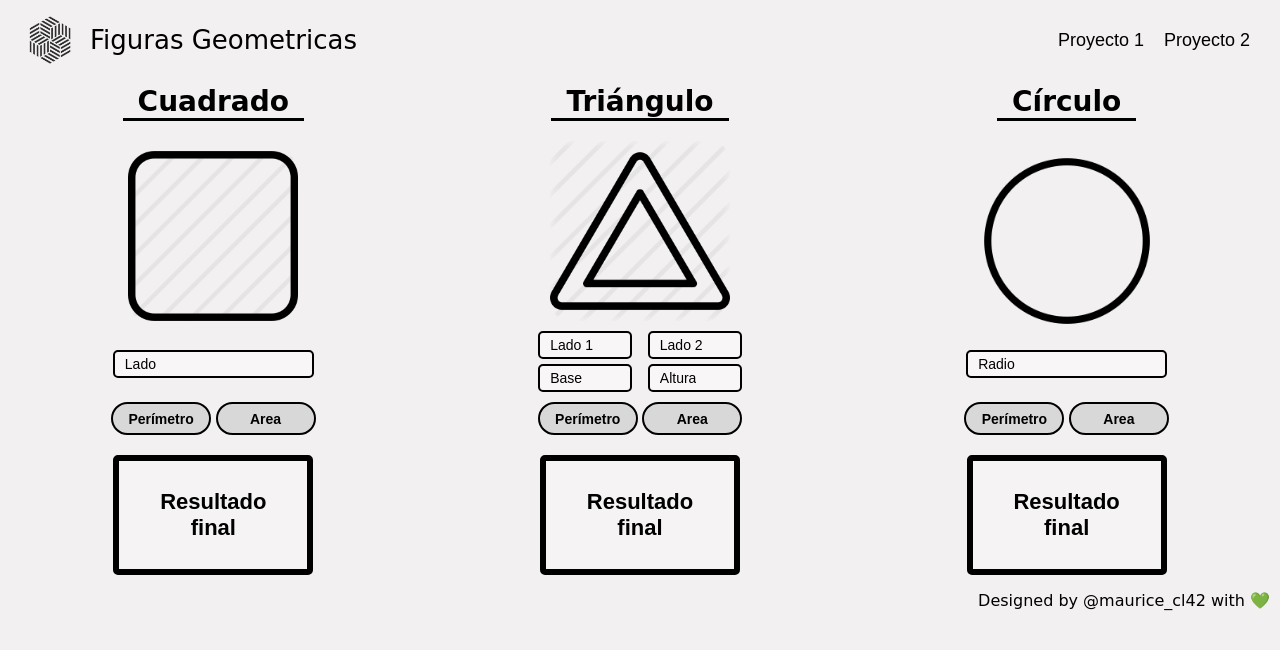
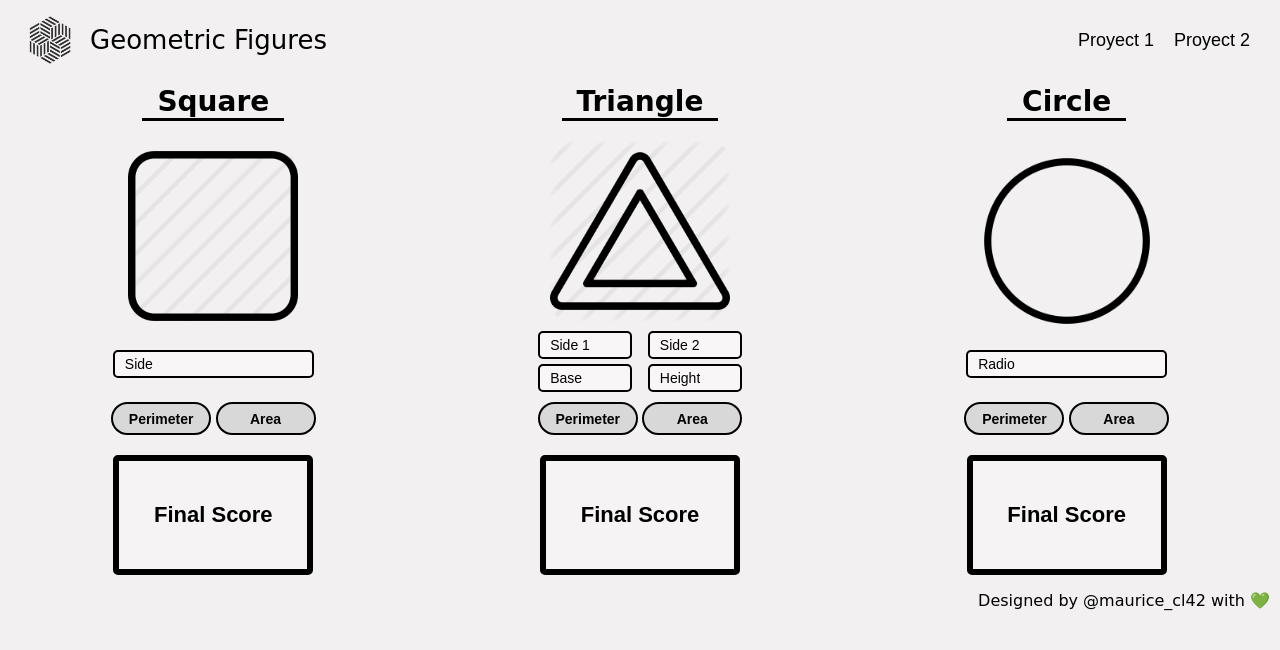
Before and after one commit to maucarrasz/matematicas, a plain HTML site: page index.html in a window 1280 px wide. Drawn offline with Linux system fonts and the light colour scheme; a web font is replaced by a local one.

Commit message:
Change the language (to English)

```diff
--- a/index.html
+++ b/index.html
@@ -4,7 +4,7 @@
     <meta charset="UTF-8" />
     <meta http-equiv="X-UA-Compatible" content="IE=edge" />
     <meta name="viewport" content="width=device-width, initial-scale=1.0" />
-    <title>Proyecto 1 | Figuras geométricas</title>
+    <title>Proyect 1 | Geometric figures</title>
     <link rel="stylesheet" href="./styles/taller1.css" />
     <link rel="preconnect" href="https://fonts.googleapis.com" />
     <link rel="preconnect" href="https://fonts.gstatic.com" crossorigin />
@@ -17,18 +17,18 @@
     <header>
       <div class="logo-container">
         <img src="./src/logo-figuras.jpg" alt="" class="logo" />
-        <p>Figuras Geometricas</p>
+        <p>Geometric Figures</p>
       </div>
       <nav>
         <ul>
-          <li><a href="./index.html">Proyecto 1</a></li>
-          <li><a href="./taller2.html">Proyecto 2</a></li>
+          <li><a href="./index.html">Proyect 1</a></li>
+          <li><a href="./taller2.html">Proyect 2</a></li>
         </ul>
       </nav>
     </header>
     <main>
       <section class="section section-cuadrado">
-        <h2>Cuadrado</h2>
+        <h2>Square</h2>
         <img src="./src/square.png" alt="Square Image" />
         <form class="input-btn-container input-btn-container--cuadrado">
           <div class="input-container">
@@ -36,7 +36,7 @@
               id="lado-cuadrado"
               class="input-cuadrado"
               type="number"
-              placeholder="Lado"
+              placeholder="Side"
             />
           </div>
           <div class="btn-container">
@@ -45,7 +45,7 @@
               type="button"
               onclick="mostrarPerimetroCuadrado()"
             >
-              Perímetro
+              Perimeter
             </button>
             <button
               id="calcular-area-cuadrado"
@@ -57,18 +57,18 @@
           </div>
         </form>
         <div class="answer-container">
-          <p id="respuesta-cuadrado">Resultado final</p>
+          <p id="respuesta-cuadrado">Final Score</p>
         </div>
       </section>
       <section class="section section-triangulo">
-        <h2>Triángulo</h2>
+        <h2>Triangle</h2>
         <img src="./src/triangle.png" alt="triangle image" />
         <form class="input-btn-container">
           <div class="input-container input-container__triangulo">
-            <input id="lado1-triangulo" type="number" placeholder="Lado 1" />
-            <input id="lado2-triangulo" type="number" placeholder="Lado 2" />
+            <input id="lado1-triangulo" type="number" placeholder="Side 1" />
+            <input id="lado2-triangulo" type="number" placeholder="Side 2" />
             <input id="base-triangulo" type="number" placeholder="Base" />
-            <input id="altura-triangulo" type="number" placeholder="Altura" />
+            <input id="altura-triangulo" type="number" placeholder="Height" />
           </div>
           <div class="btn-container">
             <button
@@ -76,7 +76,7 @@
               type="button"
               onclick="mostrarPerimetroTriangulo()"
             >
-              Perímetro
+              Perimeter
             </button>
             <button
               id="calcular-area-triangulo"
@@ -88,11 +88,11 @@
           </div>
         </form>
         <div class="answer-container">
-          <p id="respuesta-triangulo">Resultado final</p>
+          <p id="respuesta-triangulo">Final Score</p>
         </div>
       </section>
       <section class="section section-circulo">
-        <h2>Círculo</h2>
+        <h2>Circle</h2>
         <img src="./src/circle.png" alt="circle image" />
         <form class="input-btn-container input-btn-container--circulo">
           <div class="input-container">
@@ -109,7 +109,7 @@
               type="button"
               onclick="mostrarPerimetroCirculo()"
             >
-              Perímetro
+              Perimeter
             </button>
             <button
               id="calcular-area-circulo"
@@ -121,7 +121,7 @@
           </div>
         </form>
         <div class="answer-container">
-          <p id="respuesta-circulo">Resultado final</p>
+          <p id="respuesta-circulo">Final Score</p>
         </div>
       </section>
     </main>
```
Also changed, not shown: taller2.html (+11 -11 lines).
